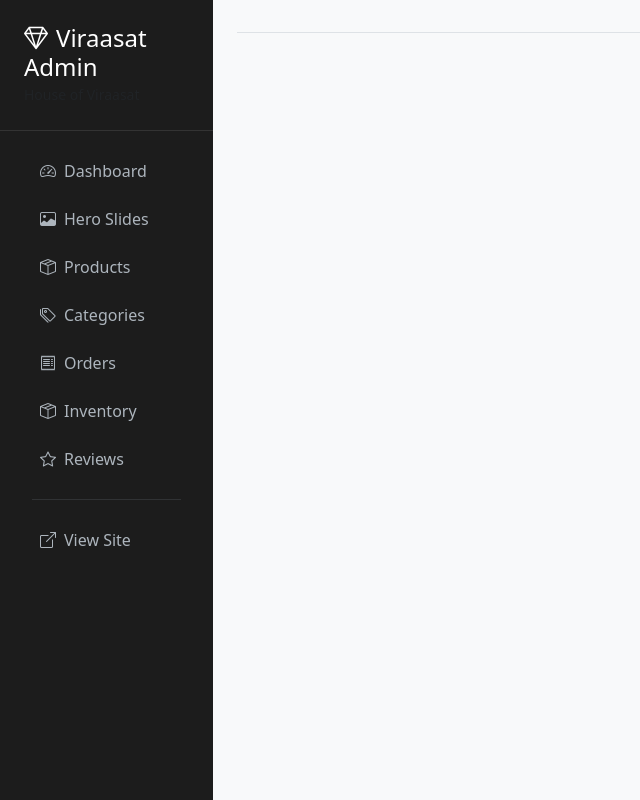
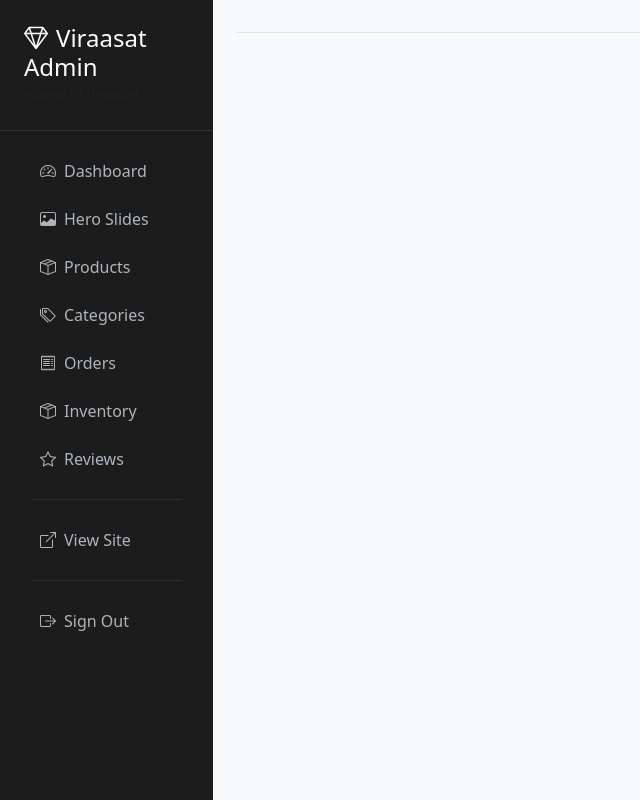
Before and after one commit to harshshah-codes/tevi, a PHP site: page /admin/layout.php in a window 1280 px wide. Shown: the whole page, without its empty margins (0-640 px from the left). Run offline with PHP 8.4, Linux system fonts and the light colour scheme.

Commit message:
Add admin logout functionality
- Add AuthController::logout() redirect to /admin/login for admin panel
- Add 'Sign Out' link in admin sidebar navigation
- Logout clears session and redirects to admin login page

```diff
--- a/public/admin/layout.php
+++ b/public/admin/layout.php
@@ -101,6 +101,10 @@
                     <a class="nav-link" href="/" target="_blank">
                         <i class="bi bi-box-arrow-up-right me-2"></i>View Site
                     </a>
+                    <hr class="text-secondary mx-3">
+                    <a class="nav-link" href="/admin/logout" onclick="return confirm('Are you sure you want to log out?');">
+                        <i class="bi bi-box-arrow-right me-2"></i>Sign Out
+                    </a>
                 </nav>
             </aside>
 
```
Also changed, not shown: app/Infrastructure/Http/Controllers/AuthController.php (+8 -0 lines).
